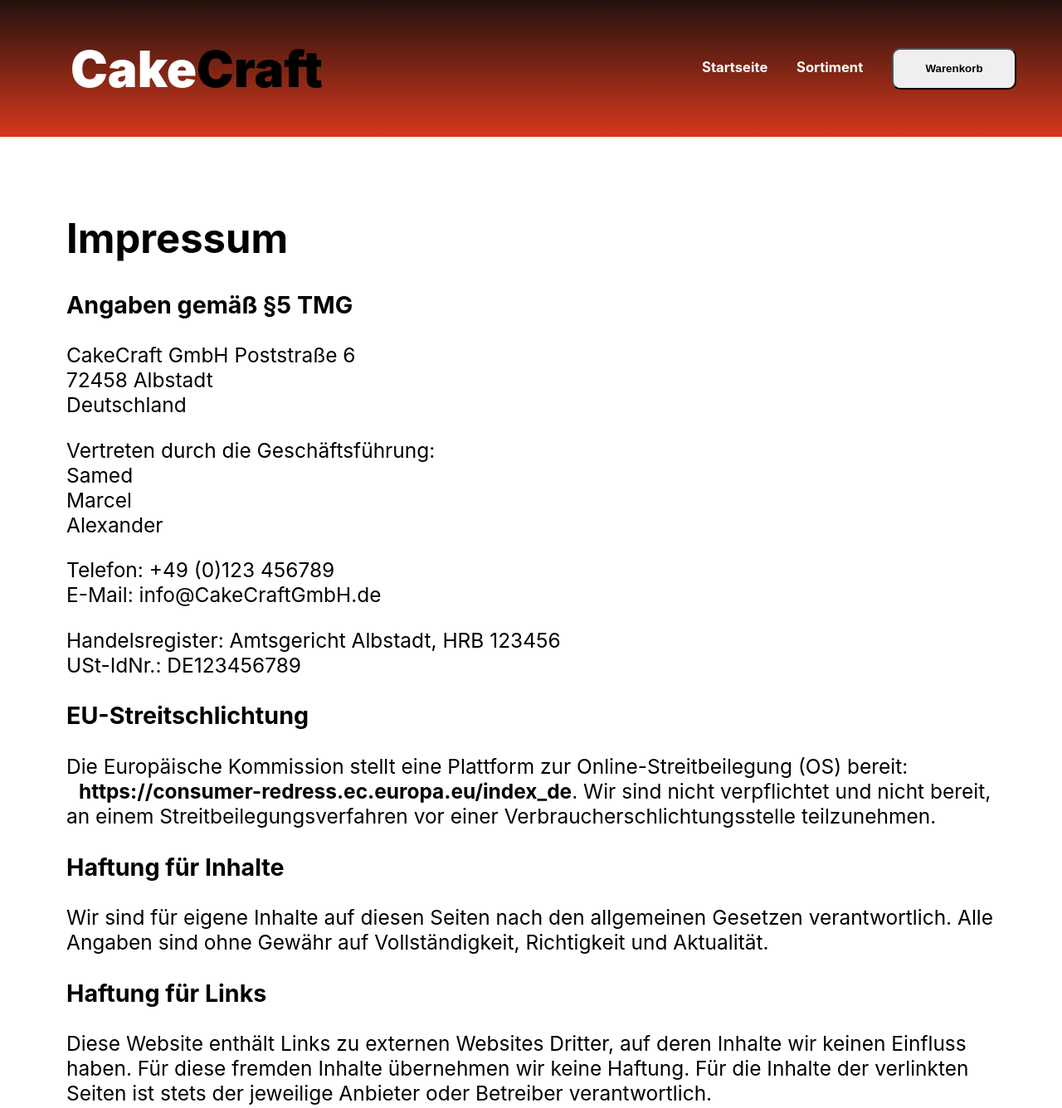
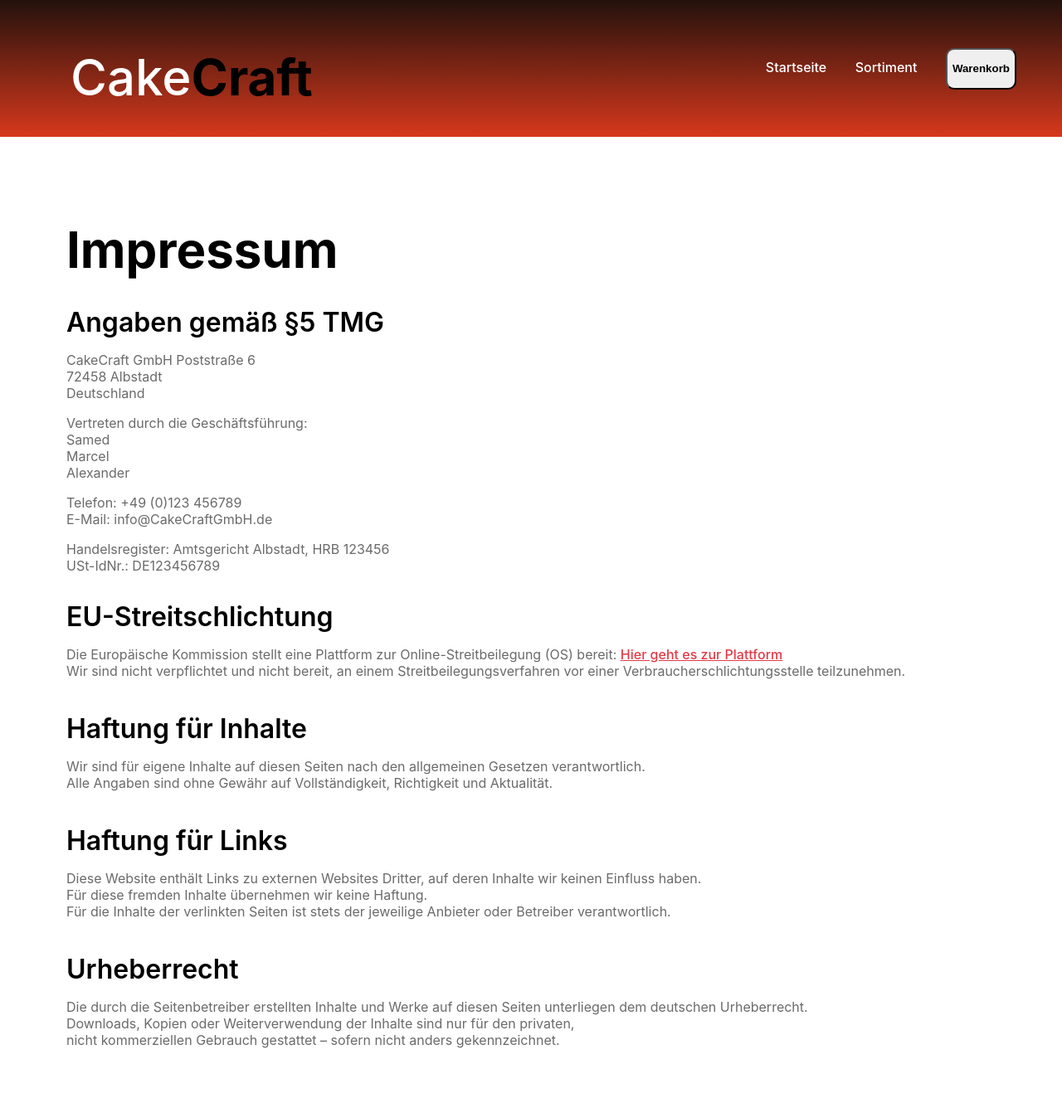
Before and after one commit to Samed-Uenal-57/Project-AMS, a website: page public/impressum/impressum.html in a window 1280 px wide. Shown: the top 1336 px of the page at 83% size. Drawn offline with Linux system fonts and the light colour scheme.

Commit message:
Verbesserung ein paar Seiten

```diff
--- a/public/general.css
+++ b/public/general.css
@@ -1,16 +1,55 @@
 /*General*/
+html{
+    scroll-behavior: smooth;
+}
 
-html, body {
+body {
   font-family: "Inter", "Arial", sans-serif;
-  font-size: 1.02rem;
   margin: 0;
   padding: 0;
+}
+
+/*Überschriften*/
+
+h1{
+    font-size: 60px;
+    font-weight: 700;
+    margin-bottom: 20px;
+}
+h2{
+    font-size: 40px;
+    font-weight: 600;
+    margin-bottom: 16px;
+}
+h3{
+    font-size: 32px;
+    font-weight: 600;
+    margin-bottom: 14px;
+}
+h4{
+    font-size: 26px;
+    font-weight: 600;
+    margin-bottom: 12px;
+}
+h5{
+    font-size: 22px;
+    font-weight: 600;
+    margin-bottom: 10px;
+}
+h6{
+    font-size: 20px;
+    font-weight: 600;
+    margin-bottom: 8px;
+}
+
+p{
+    color: #6A6A6A;
+    font-size: 16px;
 }
 
 /*Head-Section*/
 
 header h1{
-
     padding: 10px;
     padding-left: 30px;
 }
@@ -22,7 +61,6 @@ header {
     background: linear-gradient(180deg, rgb(37, 18, 13) 1%, rgb(214, 56, 28));
     height: 165px;
     padding: 0 40px;
-
 }
 
 #Cake {
@@ -38,7 +76,9 @@ header {
 }
 
 a {
-    font-weight: bolder;
+    text-decoration: none;
+    font-weight: 500;
+    color: inherit;
 }
 
 #hero-text{
@@ -66,9 +106,8 @@ header a, footer a {
 
 button {
     border-radius: 10px;
-
-    width: 150px;
-    height: 50px;
+    width: auto;
+    min-height: 50px;
     font-weight: bolder;
     transition: background-color 0.5s ease ,transform 0.3s ease;
     cursor:pointer;
@@ -77,8 +116,6 @@ button {
 button:hover{
     background-color: #B91C1C;
 }
-
-
 
 button:active {
 
--- a/public/impressum/impressum.css
+++ b/public/impressum/impressum.css
@@ -1,15 +1,14 @@
-#impressum {
-  color: black;
-  padding: 0px;
+main {
+  padding: 60px 80px;
+
+}
+
+.block{
+  margin-bottom: 40px;
 }
 
 #external_link {
-text-decoration: none;
-  color:black;
-  margin-left: 15px;
+  text-decoration: underline;
+  color:#E63946;
+
 }
-
-main {
-  padding: 60px 80px;
-  font-size: 1.5rem;
-}
--- a/public/impressum/impressum.html
+++ b/public/impressum/impressum.html
@@ -20,7 +20,7 @@
         </header>
 
         <main>
-            <h1 id="impressum">Impressum</h1>
+            <h1>Impressum</h1>
             <section>
                 <h3>Angaben gemäß §5 TMG</h3>
                 <p>
@@ -45,39 +45,39 @@
                     USt-IdNr.: DE123456789
                 </p>
             </section>
-            <section>
+            <section class="block">
                 <h3>EU-Streitschlichtung</h3>
                 <p>
                     Die Europäische Kommission stellt eine Plattform zur Online-Streitbeilegung (OS) bereit:
-                    <a id="external_link" href="https://consumer-redress.ec.europa.eu/index_de" rel="nofollow noopener" target="_blank">https://consumer-redress.ec.europa.eu/index_de</a>.
+                    <a id="external_link" href="https://consumer-redress.ec.europa.eu/index_de" rel="nofollow noopener" >Hier geht es zur Plattform</a> <br>
                     Wir sind nicht verpflichtet und nicht bereit, an einem Streitbeilegungsverfahren
                     vor einer Verbraucherschlichtungsstelle teilzunehmen.
                 </p>
             </section>
 
-            <section>
+            <section class="block">
                 <h3>Haftung für Inhalte</h3>
                 <p>
-                    Wir sind für eigene Inhalte auf diesen Seiten nach den allgemeinen Gesetzen verantwortlich.
+                    Wir sind für eigene Inhalte auf diesen Seiten nach den allgemeinen Gesetzen verantwortlich. <br>
                     Alle Angaben sind ohne Gewähr auf Vollständigkeit, Richtigkeit und Aktualität.
                 </p>
             </section>
 
-            <section>
+            <section class="block">
                 <h3>Haftung für Links</h3>
                 <p>
-                Diese Website enthält Links zu externen Websites Dritter, auf deren Inhalte wir keinen Einfluss haben.
-                Für diese fremden Inhalte übernehmen wir keine Haftung. Für die Inhalte der verlinkten Seiten
-                ist stets der jeweilige Anbieter oder Betreiber verantwortlich.
+                    Diese Website enthält Links zu externen Websites Dritter, auf deren Inhalte wir keinen Einfluss haben. <br>
+                    Für diese fremden Inhalte übernehmen wir keine Haftung. <br>
+                    Für die Inhalte der verlinkten Seiten ist stets der jeweilige Anbieter oder Betreiber verantwortlich.
                 </p>
             </section>
 
-            <section>
+            <section class="block">
                 <h3>Urheberrecht</h3>
                 <p>
-                Die durch die Seitenbetreiber erstellten Inhalte und Werke auf diesen Seiten unterliegen dem deutschen Urheberrecht.
-                Downloads, Kopien oder Weiterverwendung der Inhalte sind nur für den privaten,
-                nicht kommerziellen Gebrauch gestattet – sofern nicht anders gekennzeichnet.
+                    Die durch die Seitenbetreiber erstellten Inhalte und Werke auf diesen Seiten unterliegen dem deutschen Urheberrecht. <br>
+                    Downloads, Kopien oder Weiterverwendung der Inhalte sind nur für den privaten, <br>
+                    nicht kommerziellen Gebrauch gestattet – sofern nicht anders gekennzeichnet.
                 </p>
             </section>
         </main>
--- a/public/index/index.css
+++ b/public/index/index.css
@@ -22,13 +22,8 @@
 
 .description{
     text-align: center;
-    color:#6A6A6A;
 }
 
-h2{
-    font-size:40px;
-    min-width: 400px;
-}
 
 #section-features{
     display:flex;
@@ -53,10 +48,6 @@ h2{
     height: 50px;
 }
 
-p{
-    color: #6A6A6A;
-}
-
 .button{
     border-radius: 10px;
     width: 250px;
@@ -74,10 +65,6 @@ p{
     margin-bottom: 80px;
 }
 
-h4{
-    font-size: 50px;
-    margin-bottom:0;
-}
 
 .highlight-text{
     display: flex;
@@ -99,10 +86,6 @@ h4{
 
 /*Kundenrezensionsbereich*/
 
-h5{
-    font-size: 50px;
-    margin-top: 80px;
-}
 
 #section-review{
     display: flex;
@@ -146,10 +129,6 @@ h5{
     font-weight: bold;
 }
 
-h6, h5{
-    font-size: 50px;
-    margin-bottom: 20px;
-}
 
 #section-find{
     display: flex;
@@ -177,15 +156,6 @@ h6, h5{
   letter-spacing: 5px;
 }
 
-#route{
-    font-size: 20px;
-    color:black;
-}
-
-#info p{
-    color:black;
-}
-
 #route-maps h2{
     margin-top:0;
 }
--- a/public/ueberuns/ueberuns.css
+++ b/public/ueberuns/ueberuns.css
@@ -1,15 +1,10 @@
-h2{
-  font-size:40px;
-  margin: 0px;
-}
+
 
 main {
   padding: 60px 40px;
 }
 
 p {
-  background-color: lightgray;
-  font-size: 2rem;
   line-height: 1.5;
   padding: 1rem;
 }
```
Also changed, not shown: public/kontakt/kontakt.css (+8 -27 lines), public/warenkorb/warenkorb.html (+1 -1 lines).
